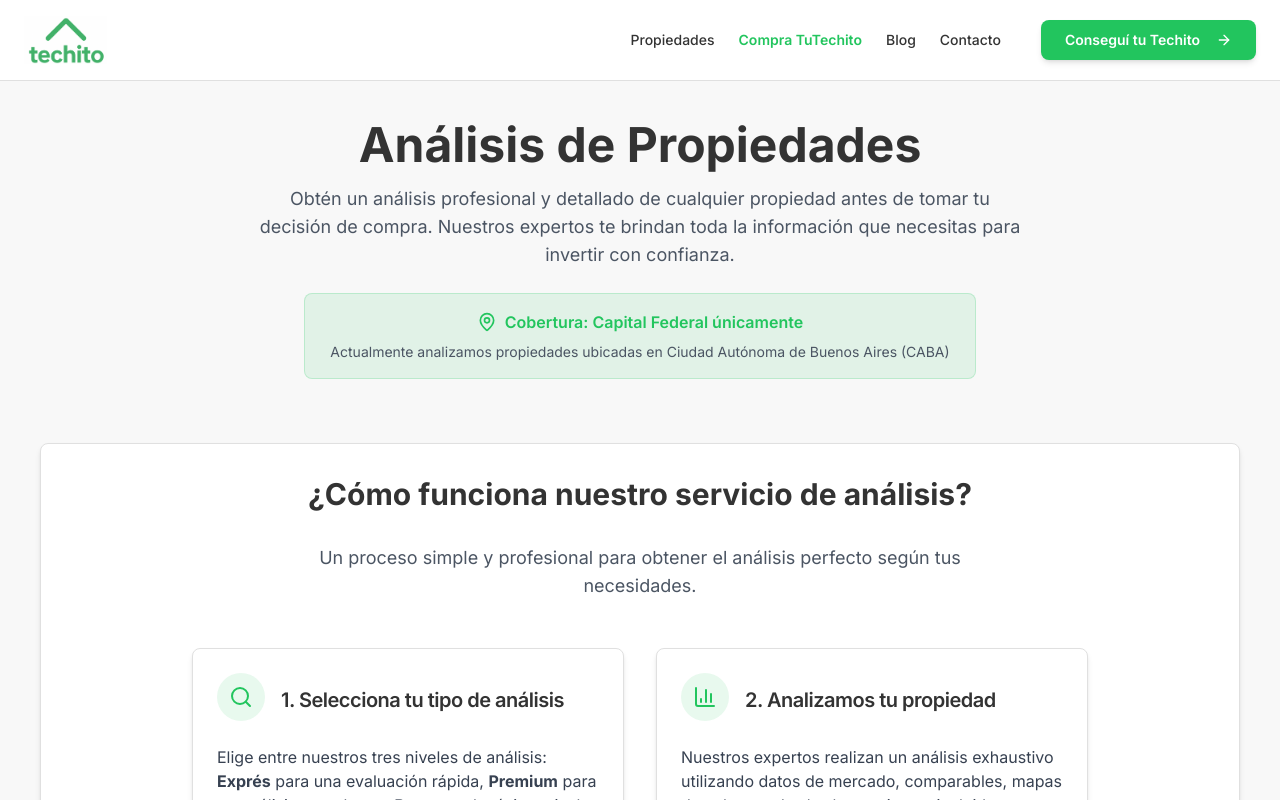
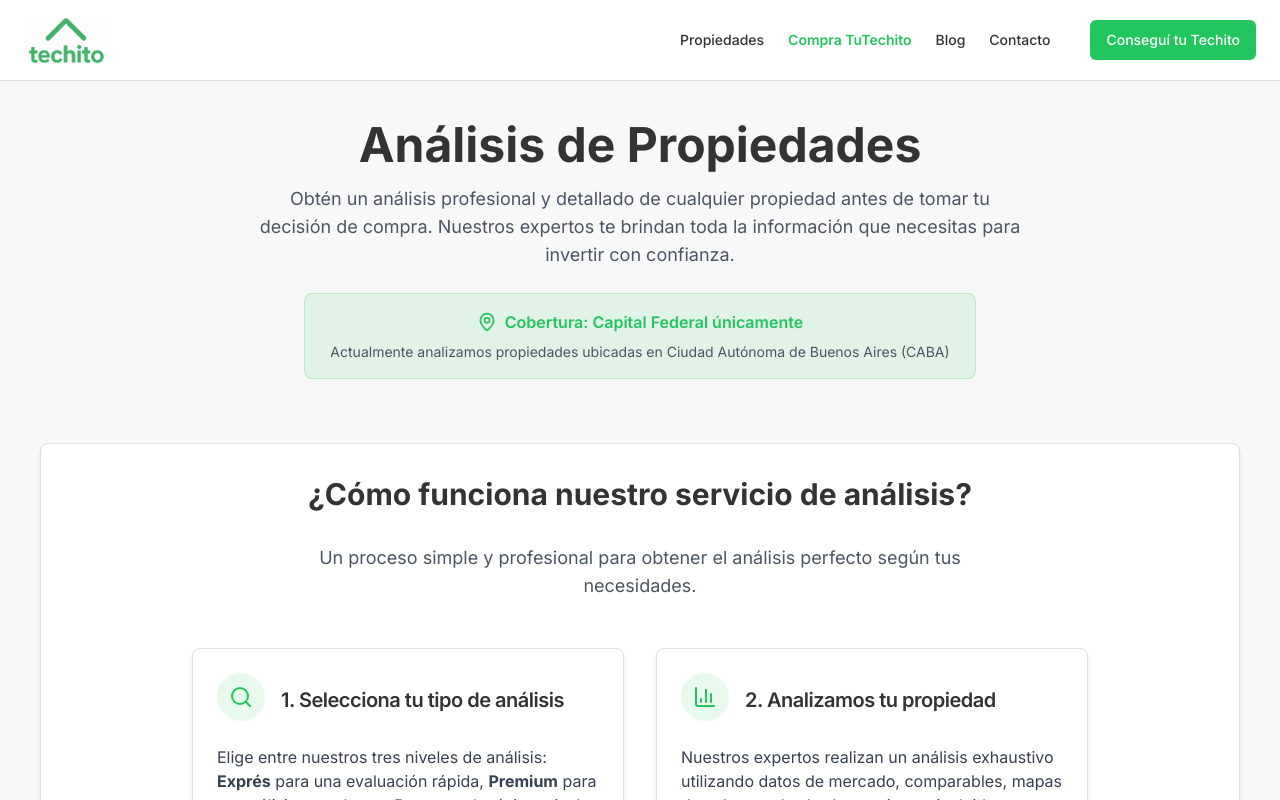
Before and after one commit to alejambrina/alejambrina-gmail.com, a Next.js app: page /precios in a window 1280 px wide. Shown: the top 800 px of the page. Built offline with nearby package versions, Linux system fonts and the light colour scheme.

Commit message:
feat: refine "Get your Techito" button style
Smaller button size, no arrow icon, refined text, and subtler styling

#VERCEL_SKIP

Co-authored-by: null <62486737+alejambrina@users.noreply.github.com>

```diff
--- a/components/header.tsx
+++ b/components/header.tsx
@@ -1,7 +1,7 @@
 "use client"
 
 import Link from "next/link"
-import { Menu, ArrowRight } from "lucide-react"
+import { Menu } from "lucide-react"
 import { Button } from "@/components/ui/button"
 import { Sheet, SheetContent, SheetTrigger } from "@/components/ui/sheet"
 import { usePathname } from "next/navigation"
@@ -39,9 +39,8 @@ export default function Header() {
 
         {/* CTA Button */}
         <Link href="/precios">
-          <Button className="bg-techitoPurple hover:bg-techitoPurple/90 text-white font-semibold py-2 px-6 rounded-lg shadow-md hover:shadow-lg transition-all duration-200 ml-4 group">
+          <Button className="bg-techitoPurple hover:bg-techitoPurple/90 text-white font-medium py-1.5 px-4 rounded-md text-sm transition-all duration-200 ml-4">
             Conseguí tu Techito
-            <ArrowRight className="ml-2 h-4 w-4 transition-transform group-hover:translate-x-1" />
           </Button>
         </Link>
       </nav>
@@ -50,7 +49,7 @@ export default function Header() {
       <div className="md:hidden flex items-center gap-2">
         {/* Mobile CTA Button */}
         <Link href="/precios">
-          <Button className="bg-techitoPurple hover:bg-techitoPurple/90 text-white font-semibold py-2 px-4 rounded-lg text-xs">
+          <Button className="bg-techitoPurple hover:bg-techitoPurple/90 text-white font-medium py-1 px-3 rounded-md text-xs">
             Conseguí tu Techito
           </Button>
         </Link>
@@ -81,9 +80,8 @@ export default function Header() {
               {/* Mobile CTA in menu */}
               <div className="mt-6 pt-6 border-t border-techitoLightGray">
                 <Link href="/precios">
-                  <Button className="bg-techitoPurple hover:bg-techitoPurple/90 text-white font-semibold py-3 px-6 rounded-lg w-full group">
+                  <Button className="bg-techitoPurple hover:bg-techitoPurple/90 text-white font-medium py-2 px-4 rounded-md w-full">
                     Conseguí tu Techito
-                    <ArrowRight className="ml-2 h-4 w-4 transition-transform group-hover:translate-x-1" />
                   </Button>
                 </Link>
               </div>
```
